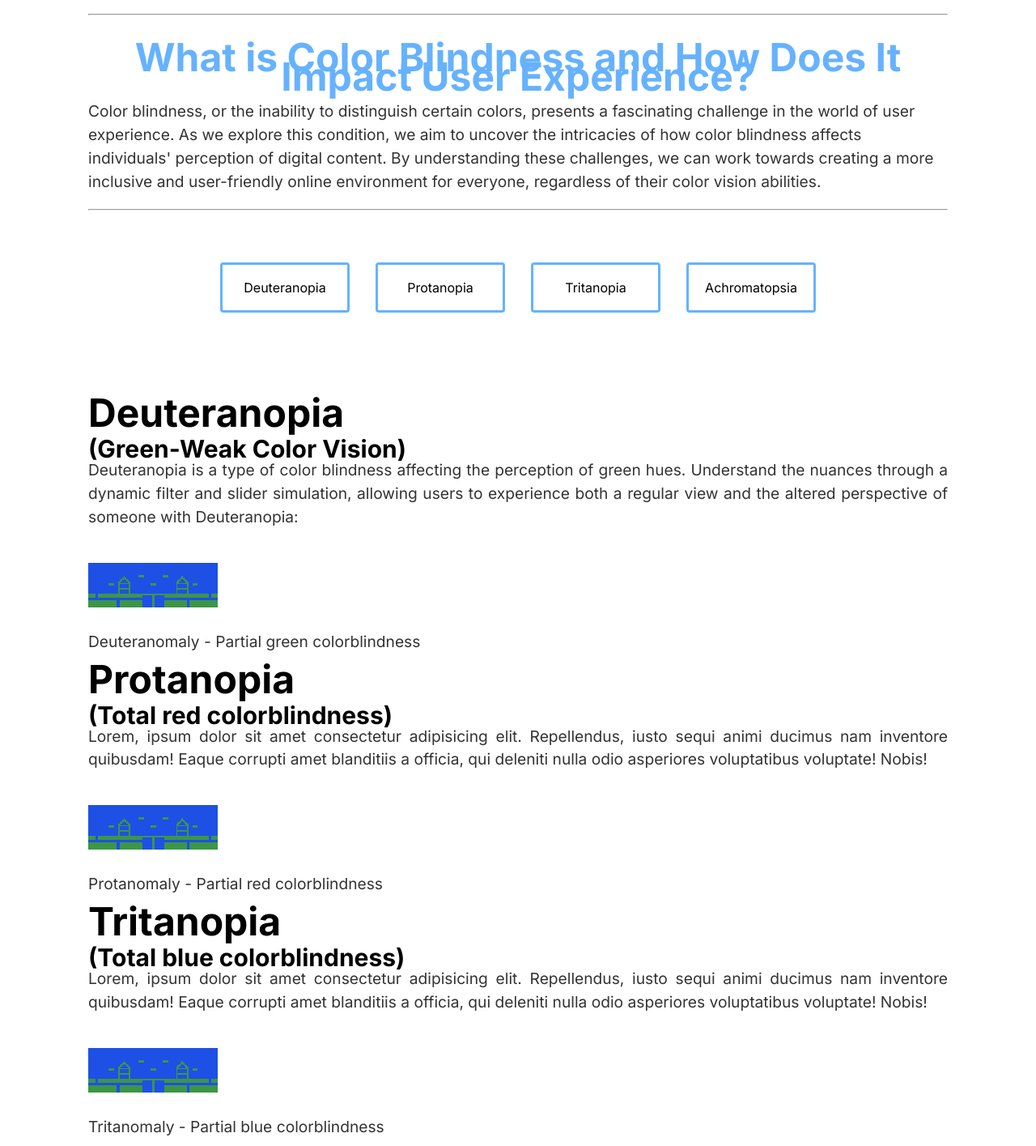
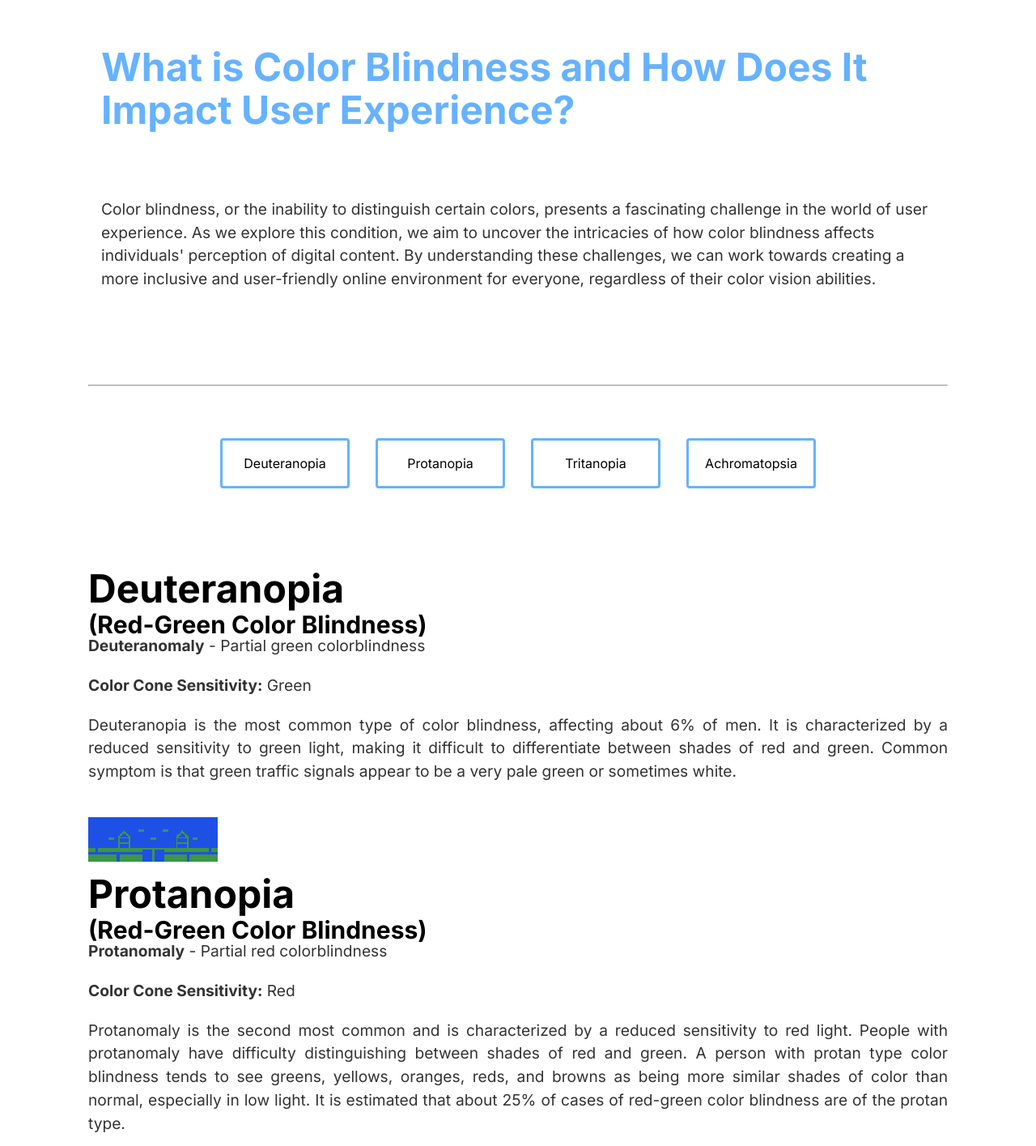
Before and after one commit to KetrinV/colorblind-people-app, a Nuxt app: page / in a window 1280 px wide. Shown: the part 1140-2555 px from the top of the page at 81% size. Built offline with nearby package versions, Linux system fonts and the light colour scheme.

Commit message:
Added in right text and added some responsivness

```diff
--- a/assets/css/main.css
+++ b/assets/css/main.css
@@ -107,6 +107,30 @@ body {
     margin: 1rem;
     font-family: "Inter", sans-serif;
     font-size: 3rem;
+  }
+
+  .cool-title{
+    display: flex;
+    text-align: left;
+    color: #66B2FF;
+    line-height: 110%;
+    padding-bottom: 49px;
+    margin: 1rem;
+    font-family: "Inter", sans-serif;
+    font-size: 3rem;
+  }
+
+  .p-text{
+    display: flex;
+    align-items: center;
+    line-height: 200%;
+    margin: 1rem;
+    padding-bottom: 6rem;
+  }
+
+  .theme-introduction{
+    display: flex;
+    flex-direction: column;
   }
 
   .about-text{
@@ -588,6 +612,10 @@ input[type=checkbox] {
 
 @media screen and (max-width: 1020px) {
 
+  #gs-redirect-container{
+    flex-direction: column;
+  }
+
   .dropdown{
     display: none;
   }
@@ -645,4 +673,5 @@ input[type=checkbox] {
   margin: 20px auto;
 
 }
+
 }
--- a/pages/index.vue
+++ b/pages/index.vue
@@ -56,13 +56,12 @@
                 </section>
 
 
-                <hr>
                 <br>
 
 
                 <section class="theme-introduction">
-                    <h2 id="title">What is Color Blindness and How Does It Impact User Experience?</h2>
-                    <p>Color blindness, or the inability to distinguish certain colors, presents a fascinating
+                    <h2 class="cool-title">What is Color Blindness and How Does It Impact User Experience?</h2>
+                    <p class="p-text">Color blindness, or the inability to distinguish certain colors, presents a fascinating
                         challenge in the world of user experience. As we explore this condition, we aim to uncover
                         the intricacies of how color blindness affects individuals' perception of digital content.
                         By understanding these challenges, we can work towards creating a more inclusive and
@@ -97,49 +96,46 @@
                     <div class="tool-typegroup-layout">
                         <section id="Deuteranopia">
                             <h1>Deuteranopia</h1>
-                            <h2>(Green-Weak Color Vision)</h2>
-                            <p>Deuteranopia is a type of color blindness affecting the perception of green hues.
+                            <h2>(Red-Green Color Blindness)</h2>
+                            <p><b>Deuteranomaly</b> - Partial green colorblindness</p>
+                            <p><b>Color Cone Sensitivity:</b> Green</p>
+                            <p>Deuteranopia is the most common type of color blindness, affecting about 6% of men. It is characterized by a reduced sensitivity to green light, making it difficult to differentiate between shades of red and green. Common symptom is that green traffic signals appear to be a very pale green or sometimes white.</p>
+                            <!-- <p>Deuteranopia is a type of color blindness affecting the perception of green hues.
                                 Understand the nuances through a dynamic filter and slider simulation, allowing users to
                                 experience both a regular view and the altered perspective of someone with Deuteranopia:
-                            </p>
+                            </p> -->
                             <img src="/image_preview/Test_img.png" alt="City Preview">
-
-                            <p>Deuteranomaly - Partial green colorblindness</p>
                         </section>
 
 
                         <section id="Protanopia">
                             <h1>Protanopia </h1>
-                            <h2>(Total red colorblindness)</h2>
-                            <p>Lorem, ipsum dolor sit amet consectetur adipisicing elit. Repellendus, iusto sequi animi
-                                ducimus nam inventore quibusdam! Eaque corrupti amet blanditiis a officia, qui deleniti
-                                nulla odio asperiores voluptatibus voluptate! Nobis!
+                            <h2>(Red-Green Color Blindness)</h2>
+                            <p><b>Protanomaly</b> - Partial red colorblindness</p>
+                            <p><b>Color Cone Sensitivity:</b> Red</p>
+                            <p>Protanomaly is the second most common and is characterized by a reduced sensitivity to red light. People with protanomaly have difficulty distinguishing between shades of red and green. A person with protan type color blindness tends to see greens, yellows, oranges, reds, and browns as being more similar shades of color than normal, especially in low light. It is estimated that about 25% of cases of red-green color blindness are of the protan type.
                             </p>
                             <img src="/image_preview/Test_img.png" alt="City Preview">
-                            <p>Protanomaly - Partial red colorblindness</p>
                         </section>
 
 
                         <section id="Tritanopia ">
                             <h1>Tritanopia </h1>
-                            <h2>(Total blue colorblindness)</h2>
-                            <p>Lorem, ipsum dolor sit amet consectetur adipisicing elit. Repellendus, iusto sequi animi
-                                ducimus nam inventore quibusdam! Eaque corrupti amet blanditiis a officia, qui deleniti
-                                nulla odio asperiores voluptatibus voluptate! Nobis!
+                            <h2>(Blue-Yellow Color Blindness)</h2>
+                            <p><b>Tritanomaly</b> - Partial blue colorblindness</p>
+                            <p><b>Color Cone Sensitivity:</b> Blue</p>
+                            <p>Tritanomaly is a rare type of color blindness that affects both males and females equally. It is characterized by a reduced sensitivity to blue light, making it difficult to differentiate between shades of blue and green, as well as yellow and red. Tritan color blindness most commonly acquired later in life due to aging of the eye or a medical condition such as glaucoma and is only very rarely inherited from birth.
                             </p>
                             <img src="/image_preview/Test_img.png" alt="City Preview">
-                            <p>Tritanomaly - Partial blue colorblindness</p>
                         </section>
 
                         <section id="Achromatopsia">
                             <h1>Achromatopsia </h1>
                             <h2>(Total colorblindness)</h2>
-                            <p>Lorem, ipsum dolor sit amet consectetur adipisicing elit. Repellendus, iusto sequi animi
-                                ducimus nam inventore quibusdam! Eaque corrupti amet blanditiis a officia, qui deleniti
-                                nulla odio asperiores voluptatibus voluptate! Nobis!
+                            <p><b>Achromatomaly</b> - Partial colorblindness, with faded colors</p>
+                            <p>Sometimes these are collectively referred to as types of achromatopsia, as the word “achromat” meaning “no color.” However, not all cases of achromatopsia have “no color” vision. Achromatopsia is often associated with light sensitivity, photophobia, and glare sensitivity. In some cases, low vision disorders such as progressive cone dystrophy or retinitis pigmentosa can cause a gradual deterioration of color vision that eventually turns into complete achromatopsia.
                             </p>
                             <img src="/image_preview/Test_img.png" alt="City Preview">
-                            <p>Achromatomaly - Partial colorblindness, with faded colors</p>
                         </section>
                     </div>
                 </section>
```
